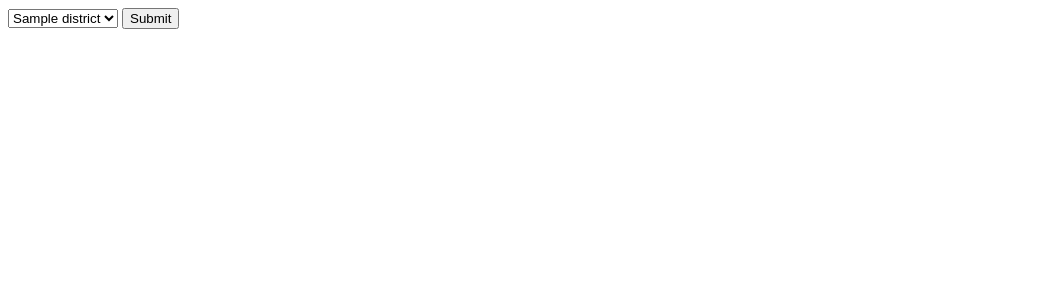
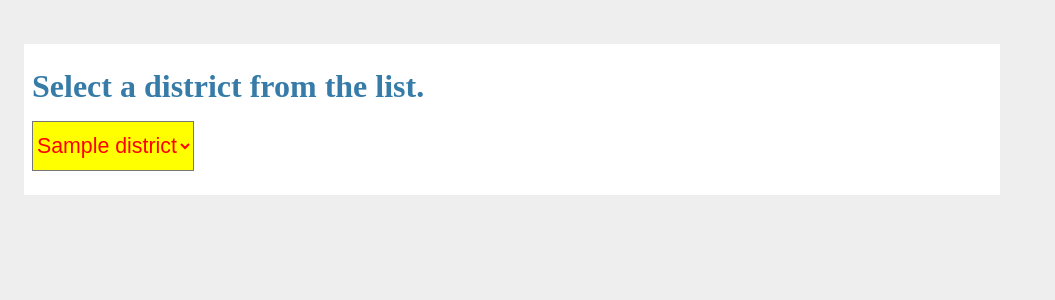
Before and after one commit to morris11191950/dropdown, a Flask app: page / in a window 1280 px wide. Shown: the top 300 px of the page, without its empty margins (0-1055 px from the left). Run offline with Flask 2, Linux system fonts and the light colour scheme; tables that the repository leaves empty or names only in its code hold one stand-in row (values such as "Sample post").

Commit message:
Drop down menu of literature as requested from AJAX request to districts choice

```diff
--- a/app/__init__.py
+++ b/app/__init__.py
@@ -22,5 +22,7 @@ def create_app(config_name):
     from .home import home as home_blueprint
     app.register_blueprint(home_blueprint)
 
+    from .reference import reference as reference_blueprint
+    app.register_blueprint(reference_blueprint)
 
     return app
--- a/app/home/views.py
+++ b/app/home/views.py
@@ -1,28 +1,15 @@
-from flask import render_template, request
+from flask import render_template
 from . import home
-from flask_wtf import FlaskForm
-from wtforms import SelectField
-from ..models import Districts
+from ..models import Queries
 
-class Form(FlaskForm):
-    district = SelectField('district', choices=[])
-
-@home.route('/', methods=['GET', 'POST'])
+@home.route('/')
 def home():
-    rows = Districts().districts()
-    form = Form()
-    form.district.choices = rows
-
-    id = form.district.data
-
-    output = 'Default'
+    districts = []
+    ids = []
+    rows = Queries().districts()
 
     for row in rows:
-        rowId = str(row[0])
-        if rowId == id:
-            output = row[1]
+        ids.append(row[0])
+        districts.append(row[1])
 
-    if request.method == 'POST':
-        return '<h1>You selected: {} </h1>'.format(output)
-
-    return render_template('home/home.html', form=form)
+    return render_template('home/home.html', rows=rows)
--- a/app/models.py
+++ b/app/models.py
@@ -1,7 +1,7 @@
 from app import db
+#from flask import jsonify
 
-
-class Districts():
+class Queries():
 
     def __init__(self):
         try:
@@ -11,15 +11,31 @@ class Districts():
             sys.exit(1)
         self.conn = conn
 
+    def references(self, district_id):
+        json_refs = []
+        cursor = self.conn.cursor()
+        sql = """SELECT r.reference_id, r.reference
+            FROM reference r
+            INNER JOIN district_to_reference d ON d.reference_id = r.reference_id
+            WHERE d.district_id = %s"""
+        cursor.execute(sql, district_id)
+        self.conn.close()
+        rows = cursor.fetchall()
+        #Convert to JSON format
+        for row in rows:
+            json_ref = {'reference_id': row[0], 'reference': row[1]}
+            json_refs.append(json_ref)
+            json_ref = {}
+        return json_refs
+
     def districts(self):
-        districts = []
-        ids = []
+        #districts = []
+        #ids = []
         cursor = self.conn.cursor()
         sql = """SELECT district_id, district_name from district"""
         cursor.execute(sql)
         self.conn.close()
         rows = cursor.fetchall()
-        for row in rows:
-            ids.append(row)
-            districts.append(row)
-        return districts
+        # for row in rows:
+        #     district.append(row[0])
+        return rows
--- /dev/null
+++ b/app/reference/__init__.py
@@ -0,0 +1,5 @@
+from flask import Blueprint
+
+reference = Blueprint('reference', __name__)
+
+from . import views
--- /dev/null
+++ b/app/static/css/style.css
@@ -0,0 +1,24 @@
+html { font-family: sans-serif;
+     background: #eee;
+     padding: 1rem; }
+body { max-width: 960px;
+     top:1.25em;
+     padding:0.5em;
+     position: relative;
+     background: white; }
+h1, h2 { font-family: serif;
+     color: #377ba8; margin:
+     1rem 0; }
+p { color: black; }
+
+/*************************************************************
+
+**************************************************************/
+/*the container must be positioned relative:*/
+.myDistricts {
+  background-color: yellow;
+  color: red;
+  font-size: 16pt;
+  height:50px;
+  width: auto;
+}
--- a/app/templates/home/home.html
+++ b/app/templates/home/home.html
@@ -1,19 +1,54 @@
 <!DOCTYPE html>
+<html>
 
-<html lang="en">
-<head>
-     <meta character="UTF-8">
-     <meta name="viewport" content="width=device-width, initial-scale=1.0">
-     <meta http-equiv="X-UA-Compatible" content="ie=edge">
-     <title>Document</title>
+     <head>
+          <title>Uranium Exploration </title>
+          <link rel="stylesheet" href="{{ url_for('static', filename='css/style.css') }}">
+          <script src="https://ajax.googleapis.com/ajax/libs/jquery/3.3.1/jquery.min.js"></script>
+          <!-- <script src="{{ url_for('static', filename='js/jquery-3.3.1.js') }}"></script> -->
+     </head>
 
-</head>
-<body>
-     <form method="POST">
-          {{ form.csrf_token }}
-          {{ form.district }}
-          <input type="submit">
-     </form>
+     <body>
 
-</body>
+          <h1 id="myh1">Select a district from the list.</h1>
+
+          <select class="myDistricts">
+               {% for row in rows %}
+                    <option value={{row[0]}}>{{row[1]}}
+               {%  endfor %}
+          </select>
+
+          <ol id="myReferences"></ol>
+
+          <script>
+          $(document).ready(function() {
+
+               // $("#myh1").css({color:'red'});
+               // $("#myh1").html('jQuery changed me');
+
+               $("select.myDistricts").change(function() {
+                    var selected_id = $(this).children("option:selected").val();
+                    var selected_txt = $(this).children("option:selected").text();
+                    // alert(selected);
+                    $("#myh1").html("You selected: " + selected_id + "--" + selected_txt);
+
+               var $refs = $('#myReferences');
+               $.ajax({
+                  type: "GET",
+                  url: "http://127.0.0.1:5000/reference/" + selected_id,
+                  success: function(data) {
+                       console.log('Success', data);
+                       objects = JSON.parse(data.Refs)
+                       console.log(objects[0].reference);
+                       // debugger
+                       $.each(objects, function(i, object) {
+                             $refs.append('<li>' + object.reference + '</li>');
+                       });
+                    }
+                });
+            });
+          });
+          </script>
+
+     </body>
 </html>
--- a/requirements.txt
+++ b/requirements.txt
@@ -4,7 +4,6 @@ Click==7.0
 cryptography==2.3.1
 Flask==1.0.2
 Flask-MySQL==1.4.0
-Flask-WTF==0.14.2
 idna==2.7
 itsdangerous==1.1.0
 Jinja2==2.10
@@ -13,4 +12,3 @@ pycparser==2.19
 PyMySQL==0.9.2
 six==1.11.0
 Werkzeug==0.14.1
-WTForms==2.2.1
```
Also changed, not shown: app/reference/views.py (added, +10 -0 lines), app/static/js/main.js (added, +12 -0 lines), 1 other file.
